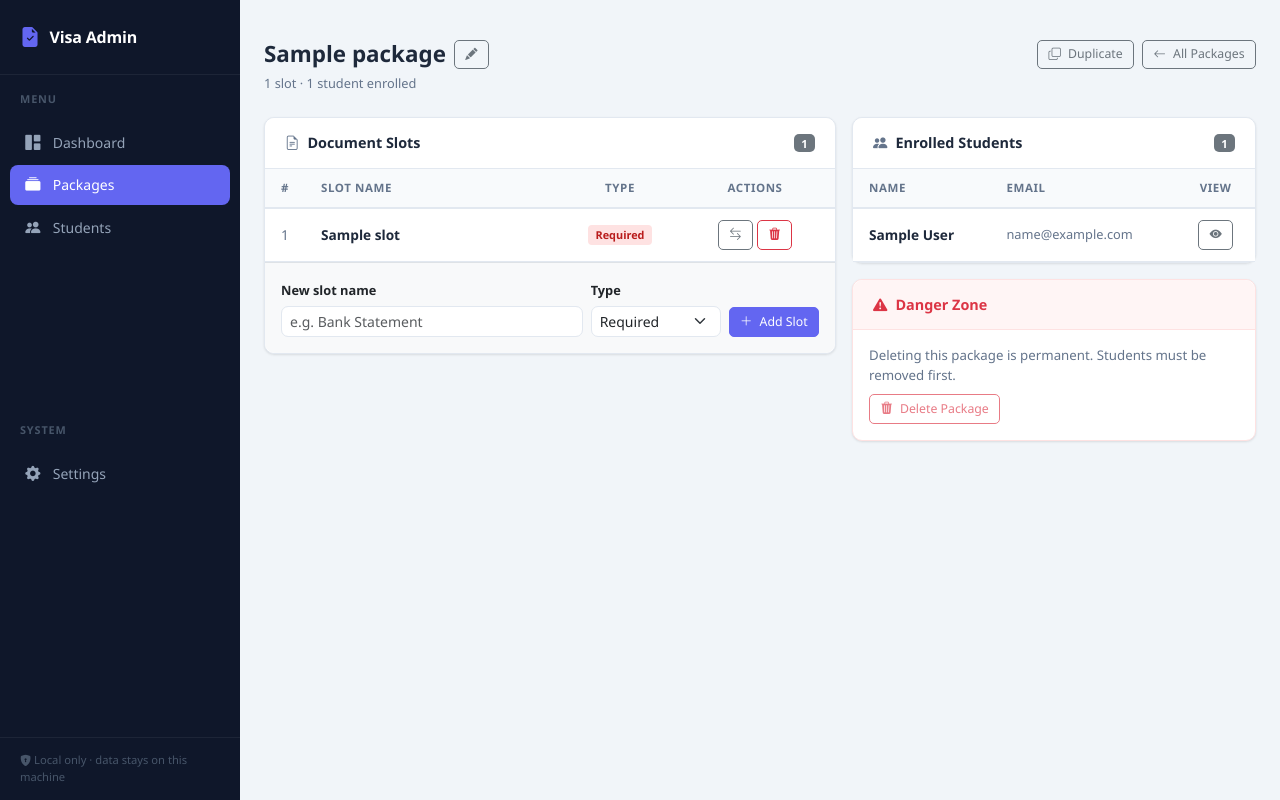
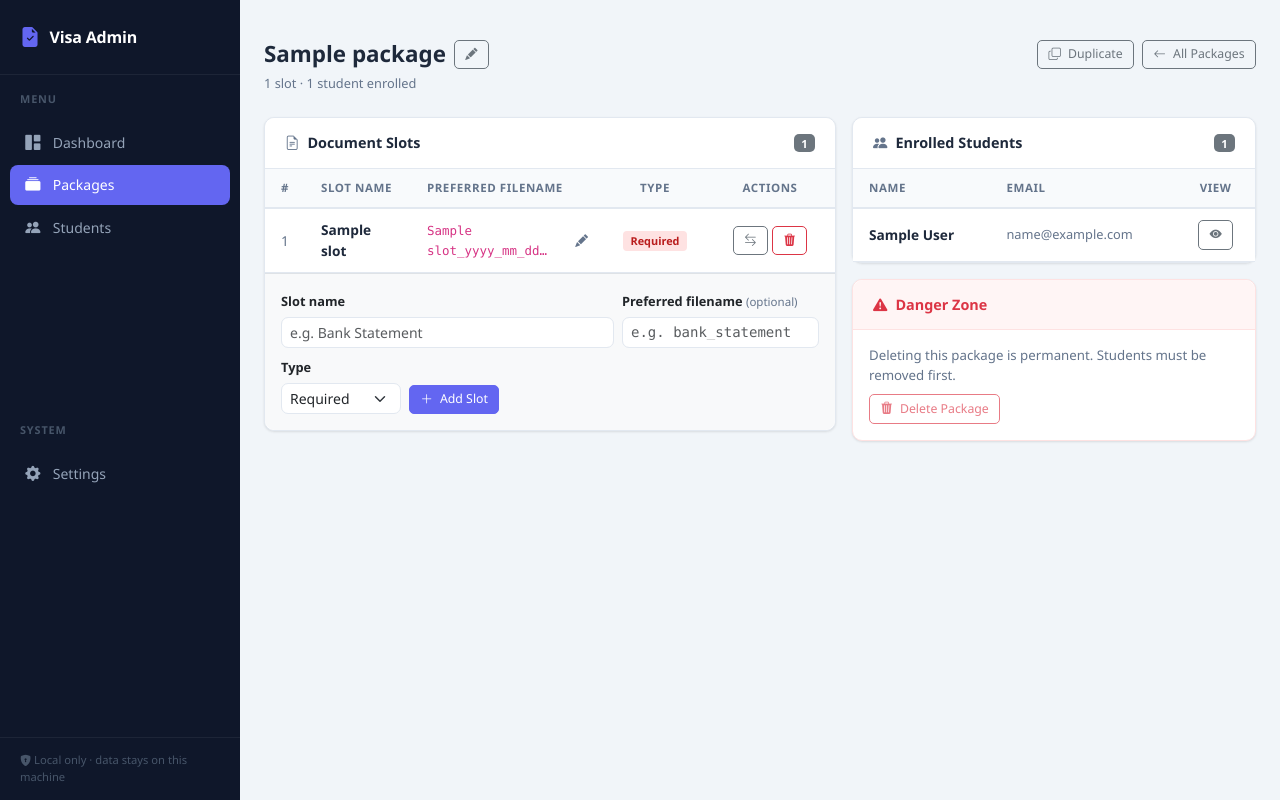
Before and after one commit to cyril-zx-chen/visa-admin, a Flask app: page /packages/1 in a window 1280 px wide. Run offline with Flask 3, Linux system fonts and the light colour scheme; tables that the repository leaves empty hold one stand-in row (values such as "Sample post"); some libraries are stand-ins or nearby versions.

Commit message:
Add preferred filename per slot with auto timestamp on upload
Each document slot now has an optional preferred_name field. When a
file is uploaded the stored filename becomes:
  {preferred_name or slot_name}_{yyyy_mm_dd_hh_mm_ss}.{ext}

This prevents overwrites — every upload creates a distinct file while
the DB always points to the latest. Preferred name is editable inline
on the package detail page (pencil icon per row) and can be set when
adding a new slot.

Co-Authored-By: Claude Sonnet 4.6 <noreply@anthropic.com>

```diff
--- a/database.py
+++ b/database.py
@@ -54,4 +54,12 @@ def init_db():
         );
     """)
     conn.commit()
+
+    # Migrations
+    try:
+        conn.execute("ALTER TABLE document_slots ADD COLUMN preferred_name TEXT")
+        conn.commit()
+    except sqlite3.OperationalError:
+        pass  # column already exists
+
     conn.close()
--- a/models.py
+++ b/models.py
@@ -87,7 +87,7 @@ def get_slots_for_package(pkg_id):
     return rows
 
 
-def add_slot(pkg_id, name, is_required):
+def add_slot(pkg_id, name, is_required, preferred_name=None):
     conn = get_db()
     row = conn.execute(
         "SELECT COALESCE(MAX(sort_order), 0) + 10 AS next_order FROM document_slots WHERE package_id = ?",
@@ -95,13 +95,23 @@ def add_slot(pkg_id, name, is_required):
     ).fetchone()
     next_order = row["next_order"]
     cur = conn.execute(
-        "INSERT INTO document_slots (package_id, name, is_required, sort_order) VALUES (?, ?, ?, ?)",
-        (pkg_id, name, 1 if is_required else 0, next_order)
+        "INSERT INTO document_slots (package_id, name, is_required, sort_order, preferred_name) VALUES (?,?,?,?,?)",
+        (pkg_id, name, 1 if is_required else 0, next_order, preferred_name or None)
     )
     conn.commit()
     slot_id = cur.lastrowid
     conn.close()
     return slot_id
+
+
+def set_slot_preferred_name(slot_id, preferred_name):
+    conn = get_db()
+    conn.execute(
+        "UPDATE document_slots SET preferred_name = ? WHERE id = ?",
+        (preferred_name or None, slot_id)
+    )
+    conn.commit()
+    conn.close()
 
 
 def copy_package(pkg_id) -> int:
--- a/routes/packages.py
+++ b/routes/packages.py
@@ -48,19 +48,28 @@ def package_detail(pkg_id):
 
 @packages_bp.route("/<int:pkg_id>/slots/add", methods=["POST"])
 def add_slot(pkg_id):
-    name = request.form.get("name", "").strip()
-    is_required = request.form.get("is_required") == "1"
+    name           = request.form.get("name", "").strip()
+    is_required    = request.form.get("is_required") == "1"
+    preferred_name = request.form.get("preferred_name", "").strip() or None
     if not name:
         flash("Slot name cannot be empty.", "danger")
         return redirect(url_for("packages.package_detail", pkg_id=pkg_id))
     try:
-        slot_id = models.add_slot(pkg_id, name, is_required)
+        slot_id = models.add_slot(pkg_id, name, is_required, preferred_name=preferred_name)
         # backfill a submission row for every student already enrolled in this package
         for student in models.get_students_for_package(pkg_id):
             models.create_submission(student["id"], slot_id)
         flash(f'Slot "{name}" added.', "success")
     except sqlite3.IntegrityError:
         flash(f'A slot named "{name}" already exists in this package.', "danger")
+    return redirect(url_for("packages.package_detail", pkg_id=pkg_id))
+
+
+@packages_bp.route("/<int:pkg_id>/slots/<int:slot_id>/set-preferred-name", methods=["POST"])
+def set_slot_preferred_name(pkg_id, slot_id):
+    preferred_name = request.form.get("preferred_name", "").strip() or None
+    models.set_slot_preferred_name(slot_id, preferred_name)
+    flash("Preferred filename updated.", "success")
     return redirect(url_for("packages.package_detail", pkg_id=pkg_id))
 
 
--- a/templates/packages/detail.html
+++ b/templates/packages/detail.html
@@ -59,10 +59,11 @@
           <table class="table mb-0" style="font-size:.855rem">
             <thead>
               <tr>
-                <th style="width:40px">#</th>
+                <th style="width:36px">#</th>
                 <th>Slot Name</th>
-                <th class="text-center" style="width:110px">Type</th>
-                <th class="text-center" style="width:160px">Actions</th>
+                <th>Preferred Filename</th>
+                <th class="text-center" style="width:100px">Type</th>
+                <th class="text-center" style="width:130px">Actions</th>
               </tr>
             </thead>
             <tbody>
@@ -70,6 +71,36 @@
                 <tr>
                   <td class="text-muted">{{ loop.index }}</td>
                   <td class="fw-semibold">{{ slot.name }}</td>
+                  <td>
+                    <div class="d-flex align-items-center gap-1">
+                      <span id="pn-display-{{ slot.id }}" class="text-muted" style="font-size:.82rem">
+                        {% if slot.preferred_name %}
+                          <code style="font-size:.78rem">{{ slot.preferred_name }}_yyyy_mm_dd…</code>
+                        {% else %}
+                          <span class="text-muted">—</span>
+                        {% endif %}
+                      </span>
+                      <button class="btn btn-sm btn-link p-0 ms-1 text-muted"
+                              style="font-size:.8rem"
+                              onclick="togglePnEdit({{ slot.id }})"
+                              id="pn-edit-btn-{{ slot.id }}"
+                              data-bs-toggle="tooltip" title="Set preferred filename">
+                        <i class="bi bi-pencil-fill"></i>
+                      </button>
+                    </div>
+                    <form method="POST"
+                          action="{{ url_for('packages.set_slot_preferred_name', pkg_id=package.id, slot_id=slot.id) }}"
+                          id="pn-form-{{ slot.id }}" class="d-none d-flex gap-1 align-items-center mt-1">
+                      <input type="text" name="preferred_name"
+                             class="form-control form-control-sm"
+                             style="max-width:160px; font-family:monospace; font-size:.8rem"
+                             value="{{ slot.preferred_name or '' }}"
+                             placeholder="e.g. passport_copy">
+                      <button type="submit" class="btn btn-primary btn-sm">Save</button>
+                      <button type="button" class="btn btn-outline-secondary btn-sm"
+                              onclick="togglePnEdit({{ slot.id }})">✕</button>
+                    </form>
+                  </td>
                   <td class="text-center">
                     {% if slot.is_required %}
                       <span class="req-badge">Required</span>
@@ -110,11 +141,19 @@
         <form method="POST" action="{{ url_for('packages.add_slot', pkg_id=package.id) }}"
               class="d-flex gap-2 align-items-end flex-wrap">
           <div class="flex-grow-1">
-            <label class="form-label">New slot name</label>
+            <label class="form-label">Slot name</label>
             <input type="text" name="name" class="form-control form-control-sm"
                    placeholder="e.g. Bank Statement" required>
           </div>
-          <div style="min-width:130px">
+          <div style="min-width:160px">
+            <label class="form-label">
+              Preferred filename
+              <span class="text-muted fw-normal" style="font-size:.72rem">(optional)</span>
+            </label>
+            <input type="text" name="preferred_name" class="form-control form-control-sm font-mono"
+                   placeholder="e.g. bank_statement">
+          </div>
+          <div style="min-width:120px">
             <label class="form-label">Type</label>
             <select name="is_required" class="form-select form-select-sm">
               <option value="1">Required</option>
@@ -205,3 +244,18 @@
   </div>
 </div>
 {% endblock %}
+
+{% block extra_js %}
+<script>
+function togglePnEdit(slotId) {
+  const display = document.getElementById('pn-display-' + slotId);
+  const form    = document.getElementById('pn-form-' + slotId);
+  const btn     = document.getElementById('pn-edit-btn-' + slotId);
+  const hidden  = form.classList.contains('d-none');
+  display.classList.toggle('d-none', hidden);
+  btn.classList.toggle('d-none', hidden);
+  form.classList.toggle('d-none', !hidden);
+  if (hidden) form.querySelector('input[name="preferred_name"]').focus();
+}
+</script>
+{% endblock %}
```
Also changed, not shown: routes/submissions.py (+6 -2 lines), utils.py (+7 -3 lines).
